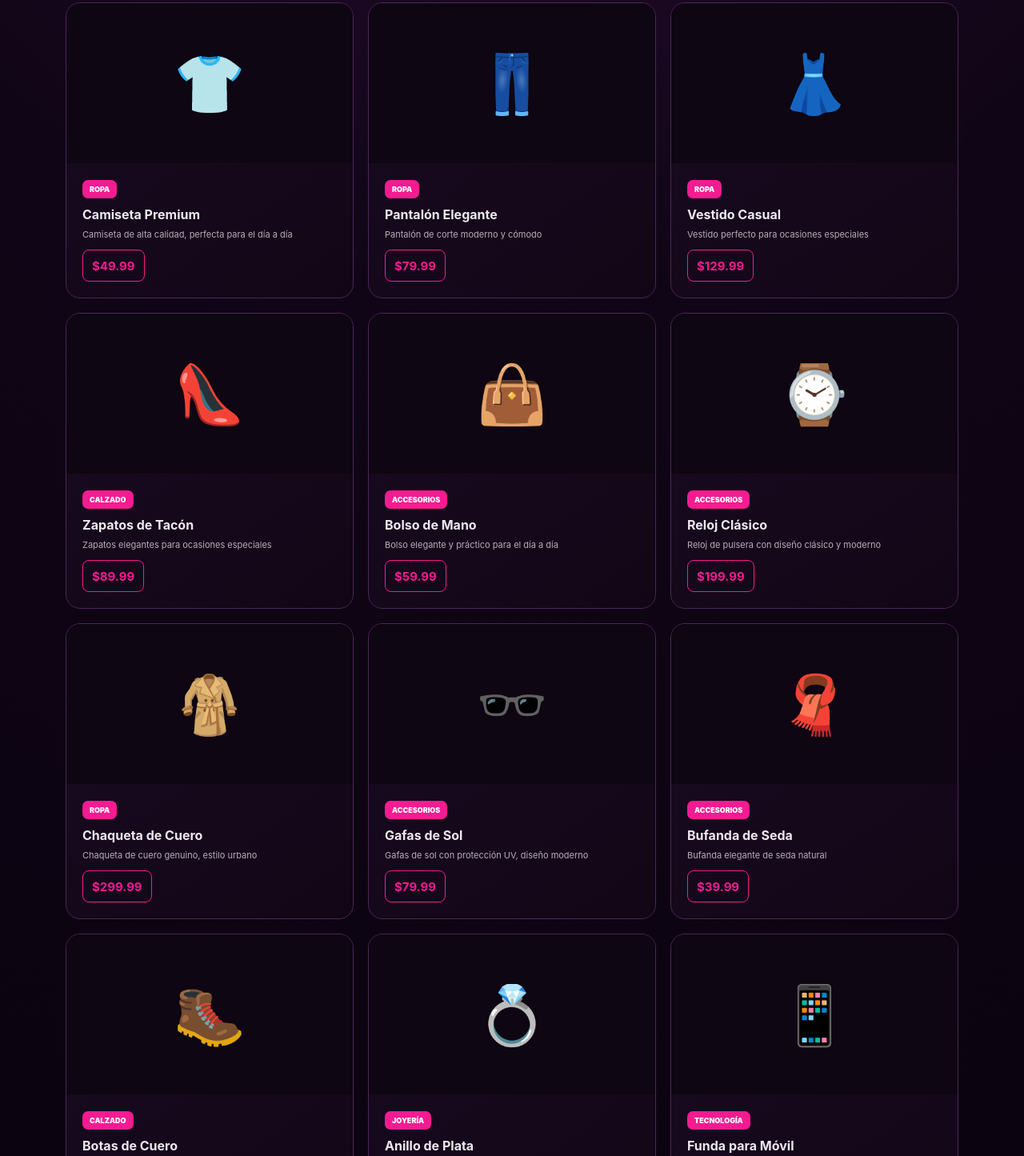
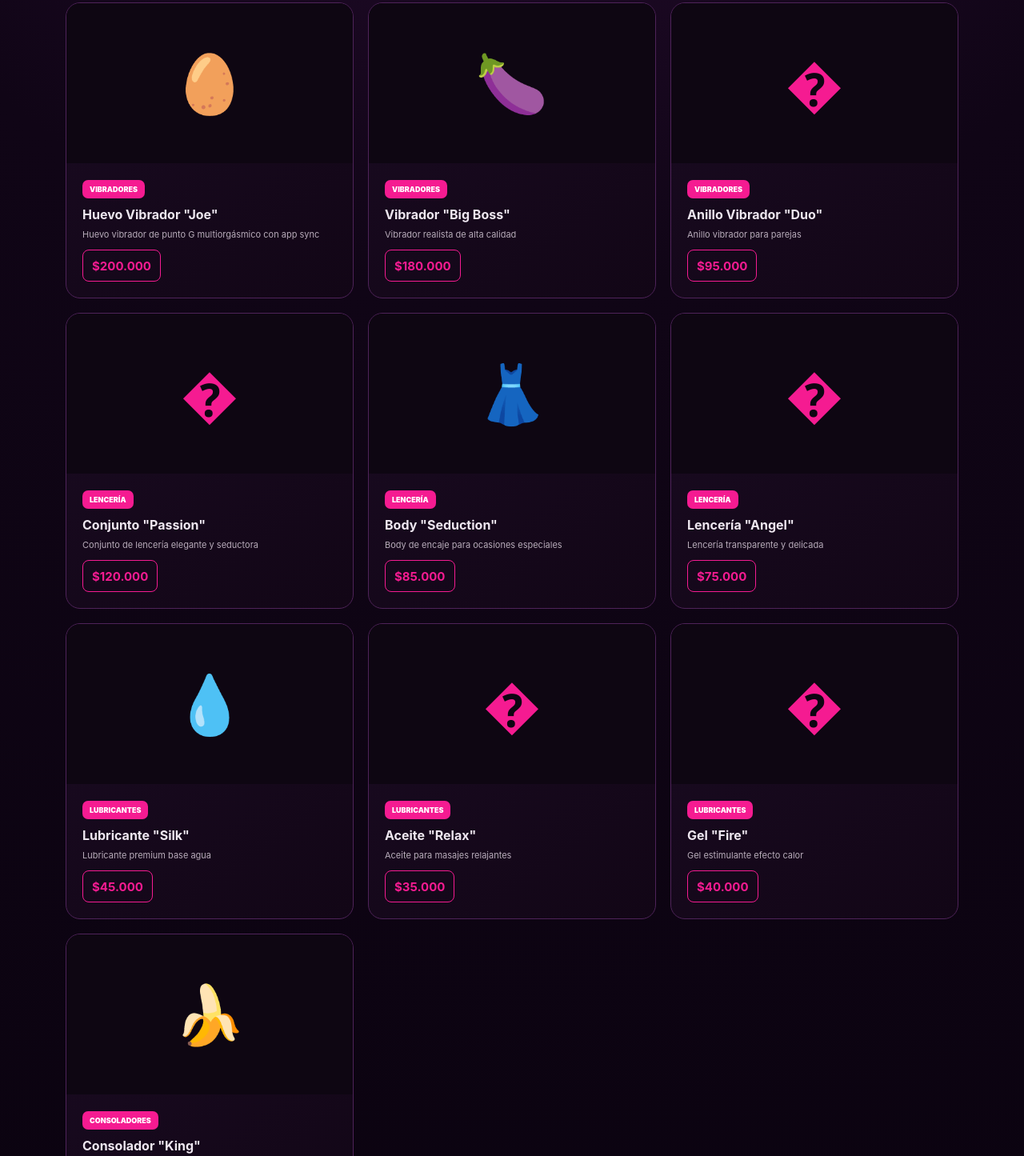
Before and after one commit to appfinanzas12-max/catalogo-debora, a plain HTML site: page frontend/public/index.html in a window 1280 px wide. Shown: the part 373-1818 px from the top of the page at 80% size. Drawn offline with Linux system fonts and the light colour scheme.

Commit message:
PRODUCTS: Reemplazados productos genericos con productos reales DEBORA sex shop

```diff
--- a/frontend/public/index.html
+++ b/frontend/public/index.html
@@ -106,129 +106,109 @@
   <main>
     <section class="hero">
       <h1>DEBORA</h1>
-      <p>Catálogo de Productos Premium</p>
+      <p>Sex Shop | Bienestar Íntimo - Elegancia, Placer & Diversión</p>
     </section>
 
     <section class="section">
-      <h2 style="margin-bottom: 20px; font-size: 30px;">Nuestros Productos</h2>
+      <h2 style="margin-bottom: 20px; font-size: 30px;">Nuestros Productos Premium</h2>
       <div class="products">
         <article class="product">
-          <div class="product-media">👕</div>
+          <div class="product-media">🥚</div>
           <div class="product-body">
-            <span class="tag">ROPA</span>
-            <h2>Camiseta Premium</h2>
-            <p class="desc">Camiseta de alta calidad, perfecta para el día a día</p>
-            <div class="price"><strong>$49.99</strong></div>
+            <span class="tag">VIBRADORES</span>
+            <h2>Huevo Vibrador "Joe"</h2>
+            <p class="desc">Huevo vibrador de punto G multiorgásmico con app sync</p>
+            <div class="price"><strong>$200.000</strong></div>
           </div>
         </article>
 
         <article class="product">
-          <div class="product-media">👖</div>
+          <div class="product-media">🍆</div>
           <div class="product-body">
-            <span class="tag">ROPA</span>
-            <h2>Pantalón Elegante</h2>
-            <p class="desc">Pantalón de corte moderno y cómodo</p>
-            <div class="price"><strong>$79.99</strong></div>
+            <span class="tag">VIBRADORES</span>
+            <h2>Vibrador "Big Boss"</h2>
+            <p class="desc">Vibrador realista de alta calidad</p>
+            <div class="price"><strong>$180.000</strong></div>
+          </div>
+        </article>
+
+        <article class="product">
+          <div class="product-media">�</div>
+          <div class="product-body">
+            <span class="tag">VIBRADORES</span>
+            <h2>Anillo Vibrador "Duo"</h2>
+            <p class="desc">Anillo vibrador para parejas</p>
+            <div class="price"><strong>$95.000</strong></div>
+          </div>
+        </article>
+
+        <article class="product">
+          <div class="product-media">�</div>
+          <div class="product-body">
+            <span class="tag">LENCERÍA</span>
+            <h2>Conjunto "Passion"</h2>
+            <p class="desc">Conjunto de lencería elegante y seductora</p>
+            <div class="price"><strong>$120.000</strong></div>
           </div>
         </article>
 
         <article class="product">
           <div class="product-media">👗</div>
           <div class="product-body">
-            <span class="tag">ROPA</span>
-            <h2>Vestido Casual</h2>
-            <p class="desc">Vestido perfecto para ocasiones especiales</p>
-            <div class="price"><strong>$129.99</strong></div>
+            <span class="tag">LENCERÍA</span>
+            <h2>Body "Seduction"</h2>
+            <p class="desc">Body de encaje para ocasiones especiales</p>
+            <div class="price"><strong>$85.000</strong></div>
           </div>
         </article>
 
         <article class="product">
-          <div class="product-media">👠</div>
+          <div class="product-media">�</div>
           <div class="product-body">
-            <span class="tag">CALZADO</span>
-            <h2>Zapatos de Tacón</h2>
-            <p class="desc">Zapatos elegantes para ocasiones especiales</p>
-            <div class="price"><strong>$89.99</strong></div>
+            <span class="tag">LENCERÍA</span>
+            <h2>Lencería "Angel"</h2>
+            <p class="desc">Lencería transparente y delicada</p>
+            <div class="price"><strong>$75.000</strong></div>
           </div>
         </article>
 
         <article class="product">
-          <div class="product-media">👜</div>
+          <div class="product-media">💧</div>
           <div class="product-body">
-            <span class="tag">ACCESORIOS</span>
-            <h2>Bolso de Mano</h2>
-            <p class="desc">Bolso elegante y práctico para el día a día</p>
-            <div class="price"><strong>$59.99</strong></div>
+            <span class="tag">LUBRICANTES</span>
+            <h2>Lubricante "Silk"</h2>
+            <p class="desc">Lubricante premium base agua</p>
+            <div class="price"><strong>$45.000</strong></div>
           </div>
         </article>
 
         <article class="product">
-          <div class="product-media">⌚</div>
+          <div class="product-media">�</div>
           <div class="product-body">
-            <span class="tag">ACCESORIOS</span>
-            <h2>Reloj Clásico</h2>
-            <p class="desc">Reloj de pulsera con diseño clásico y moderno</p>
-            <div class="price"><strong>$199.99</strong></div>
+            <span class="tag">LUBRICANTES</span>
+            <h2>Aceite "Relax"</h2>
+            <p class="desc">Aceite para masajes relajantes</p>
+            <div class="price"><strong>$35.000</strong></div>
           </div>
         </article>
 
         <article class="product">
-          <div class="product-media">🧥</div>
+          <div class="product-media">�</div>
           <div class="product-body">
-            <span class="tag">ROPA</span>
-            <h2>Chaqueta de Cuero</h2>
-            <p class="desc">Chaqueta de cuero genuino, estilo urbano</p>
-            <div class="price"><strong>$299.99</strong></div>
+            <span class="tag">LUBRICANTES</span>
+            <h2>Gel "Fire"</h2>
+            <p class="desc">Gel estimulante efecto calor</p>
+            <div class="price"><strong>$40.000</strong></div>
           </div>
         </article>
 
         <article class="product">
-          <div class="product-media">🕶️</div>
+          <div class="product-media">🍌</div>
           <div class="product-body">
-            <span class="tag">ACCESORIOS</span>
-            <h2>Gafas de Sol</h2>
-            <p class="desc">Gafas de sol con protección UV, diseño moderno</p>
-            <div class="price"><strong>$79.99</strong></div>
-          </div>
-        </article>
-
-        <article class="product">
-          <div class="product-media">🧣</div>
-          <div class="product-body">
-            <span class="tag">ACCESORIOS</span>
-            <h2>Bufanda de Seda</h2>
-            <p class="desc">Bufanda elegante de seda natural</p>
-            <div class="price"><strong>$39.99</strong></div>
-          </div>
-        </article>
-
-        <article class="product">
-          <div class="product-media">🥾</div>
-          <div class="product-body">
-            <span class="tag">CALZADO</span>
-            <h2>Botas de Cuero</h2>
-            <p class="desc">Botas resistentes de cuero genuino</p>
-            <div class="price"><strong>$149.99</strong></div>
-          </div>
-        </article>
-
-        <article class="product">
-          <div class="product-media">💍</div>
-          <div class="product-body">
-            <span class="tag">JOYERÍA</span>
-            <h2>Anillo de Plata</h2>
-            <p class="desc">Anillo elegante de plata 925</p>
-            <div class="price"><strong>$89.99</strong></div>
-          </div>
-        </article>
-
-        <article class="product">
-          <div class="product-media">📱</div>
-          <div class="product-body">
-            <span class="tag">TECNOLOGÍA</span>
-            <h2>Funda para Móvil</h2>
-            <p class="desc">Funda protectora premium para smartphone</p>
-            <div class="price"><strong>$24.99</strong></div>
+            <span class="tag">CONSOLADORES</span>
+            <h2>Consolador "King"</h2>
+            <p class="desc">Consolador realista de gran tamaño</p>
+            <div class="price"><strong>$220.000</strong></div>
           </div>
         </article>
       </div>
@@ -312,7 +292,7 @@
         <div style="display: grid; grid-template-columns: repeat(auto-fit, minmax(200px, 1fr)); gap: 20px; margin-bottom: 30px;">
           <div style="background: rgba(245,27,145,.1); border: 1px solid #6f2c7b; padding: 20px; border-radius: 12px; text-align: center;">
             <h3 style="color: #b8acba; margin: 0; font-size: 12px;">PRODUCTOS</h3>
-            <p style="font-size: 28px; font-weight: 900; color: #f51b91; margin: 10px 0;">12</p>
+            <p style="font-size: 28px; font-weight: 900; color: #f51b91; margin: 10px 0;">10</p>
           </div>
           <div style="background: rgba(245,27,145,.1); border: 1px solid #6f2c7b; padding: 20px; border-radius: 12px; text-align: center;">
             <h3 style="color: #b8acba; margin: 0; font-size: 12px;">VENDEDORES</h3>
@@ -357,18 +337,18 @@
       location.reload();
     }
 
-    // Lista de productos disponibles para seleccionar
+    // Lista de productos DEBORA reales para seleccionar
     const productos = [
-      { id: 1, name: 'Camiseta Premium', price: 49.99, emoji: '👕', category: 'ROPA' },
-      { id: 2, name: 'Pantalón Elegante', price: 79.99, emoji: '👖', category: 'ROPA' },
-      { id: 3, name: 'Vestido Casual', price: 129.99, emoji: '👗', category: 'ROPA' },
-      { id: 4, name: 'Zapatos de Tacón', price: 89.99, emoji: '👠', category: 'CALZADO' },
-      { id: 5, name: 'Bolso de Mano', price: 59.99, emoji: '👜', category: 'ACCESORIOS' },
-      { id: 6, name: 'Reloj Clásico', price: 199.99, emoji: '⌚', category: 'ACCESORIOS' },
-      { id: 7, name: 'Chaqueta de Cuero', price: 299.99, emoji: '🧥', category: 'ROPA' },
-      { id: 8, name: 'Gafas de Sol', price: 79.99, emoji: '🕶️', category: 'ACCESORIOS' },
-      { id: 9, name: 'Bufanda de Seda', price: 39.99, emoji: '🧣', category: 'ACCESORIOS' },
-      { id: 10, name: 'Botas de Cuero', price: 149.99, emoji: '🥾', category: 'CALZADO' }
+      { id: 1, name: 'Huevo Vibrador de Punto G "Joe"', price: 200000, emoji: '🥚', category: 'VIBRADORES', code: 'DE-V001' },
+      { id: 2, name: 'Vibrador Realista "Big Boss"', price: 180000, emoji: '🍆', category: 'VIBRADORES', code: 'DE-V002' },
+      { id: 3, name: 'Anillo Vibrador Parejas "Duo"', price: 95000, emoji: '�', category: 'VIBRADORES', code: 'DE-V003' },
+      { id: 4, name: 'Conjunto Lencería "Passion"', price: 120000, emoji: '�', category: 'LENCERÍA', code: 'DE-L001' },
+      { id: 5, name: 'Body Encaje "Seduction"', price: 85000, emoji: '�', category: 'LENCERÍA', code: 'DE-L002' },
+      { id: 6, name: 'Lencería Transparente "Angel"', price: 75000, emoji: '🦋', category: 'LENCERÍA', code: 'DE-L003' },
+      { id: 7, name: 'Lubricante Premium "Silk"', price: 45000, emoji: '💧', category: 'LUBRICANTES', code: 'DE-LU001' },
+      { id: 8, name: 'Aceite Masaje "Relax"', price: 35000, emoji: '🫗', category: 'LUBRICANTES', code: 'DE-LU002' },
+      { id: 9, name: 'Gel Estimulante "Fire"', price: 40000, emoji: '🔥', category: 'LUBRICANTES', code: 'DE-LU003' },
+      { id: 10, name: 'Consolador Realista "King"', price: 220000, emoji: '🍌', category: 'CONSOLADORES', code: 'DE-C001' }
     ];
 
     function showSaleModal() {
@@ -384,8 +364,8 @@
           <div style="margin-bottom: 20px;">
             <label style="display: block; margin-bottom: 10px; font-weight: 700;">Seleccionar Producto:</label>
             <select id="productSelect" style="width: 100%; padding: 10px; background: #1a0b22; border: 1px solid #6f2c7b; color: #eee7f0; border-radius: 8px;">
-              <option value="">-- Seleccionar Producto --</option>
-              ${productos.map(p => `<option value="${p.id}" data-price="${p.price}">${p.emoji} ${p.name} - $${p.price}</option>`).join('')}
+              <option value="">-- Seleccionar Producto DEBORA --</option>
+              ${productos.map(p => `<option value="${p.id}" data-price="${p.price}">${p.emoji} ${p.name} [${p.code}] - $${p.price.toLocaleString()} COP</option>`).join('')}
             </select>
           </div>
 
@@ -405,8 +385,8 @@
           </div>
 
           <div style="background: rgba(245,27,145,.1); border: 1px solid #6f2c7b; padding: 15px; border-radius: 8px; margin-bottom: 20px;">
-            <p><strong>Total: $<span id="totalAmount">0.00</span></strong></p>
-            <p style="color: #16c784; font-size: 12px;">Tu comisión (10%): $<span id="commission">0.00</span></p>
+            <p><strong>Total: $<span id="totalAmount">0</span> COP</strong></p>
+            <p style="color: #16c784; font-size: 12px;">Tu comisión (10%): $<span id="commission">0</span> COP</p>
           </div>
 
           <button onclick="submitSale()" class="btn" style="width: 100%; background: #16c784; font-weight: 900;">📲 Enviar Pedido por WhatsApp</button>
@@ -435,11 +415,11 @@
         const total = price * quantity;
         const commission = total * 0.10;
 
-        document.getElementById('totalAmount').textContent = total.toFixed(2);
-        document.getElementById('commission').textContent = commission.toFixed(2);
+        document.getElementById('totalAmount').textContent = total.toLocaleString();
+        document.getElementById('commission').textContent = commission.toLocaleString();
       } else {
-        document.getElementById('totalAmount').textContent = '0.00';
-        document.getElementById('commission').textContent = '0.00';
+        document.getElementById('totalAmount').textContent = '0';
+        document.getElementById('commission').textContent = '0';
       }
     }
 
@@ -459,15 +439,17 @@
       const selectedProduct = productos.find(p => p.id == productSelect.value);
 
       // Mensaje para WhatsApp del administrador
-      const message = `🛒 NUEVA VENTA REGISTRADA\\n\\n` +
+      const message = `🛒 NUEVA VENTA DEBORA\\n\\n` +
         `👤 Vendedor: ${currentUser.name}\\n` +
         `📦 Producto: ${selectedProduct.emoji} ${selectedProduct.name}\\n` +
+        `🏷️ Código: ${selectedProduct.code}\\n` +
         `🔢 Cantidad: ${quantity}\\n` +
         `👤 Cliente: ${customerName}\\n` +
         `📱 WhatsApp: ${customerPhone}\\n` +
-        `💰 Total: $${totalAmount}\\n` +
-        `💸 Comisión (10%): $${commission}\\n\\n` +
-        `Pedido pendiente de confirmación.`;
+        `💰 Total: $${totalAmount} COP\\n` +
+        `💸 Comisión Vendedor (10%): $${commission} COP\\n\\n` +
+        `🔥 Pedido pendiente de confirmación\\n` +
+        `💋 DEBORA - Sex Shop Premium`;
 
       // Número de WhatsApp del administrador (puedes cambiar este número)
       const adminWhatsApp = '573224079955';
```
